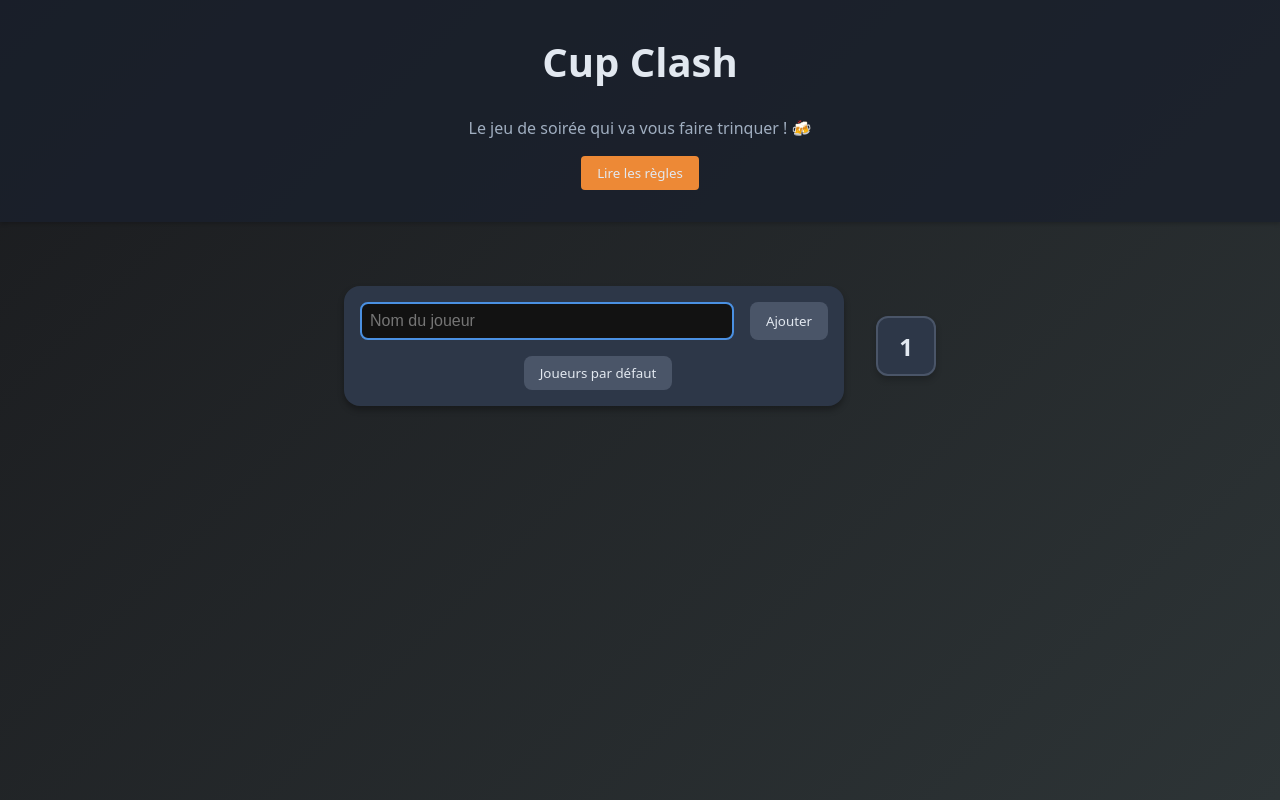
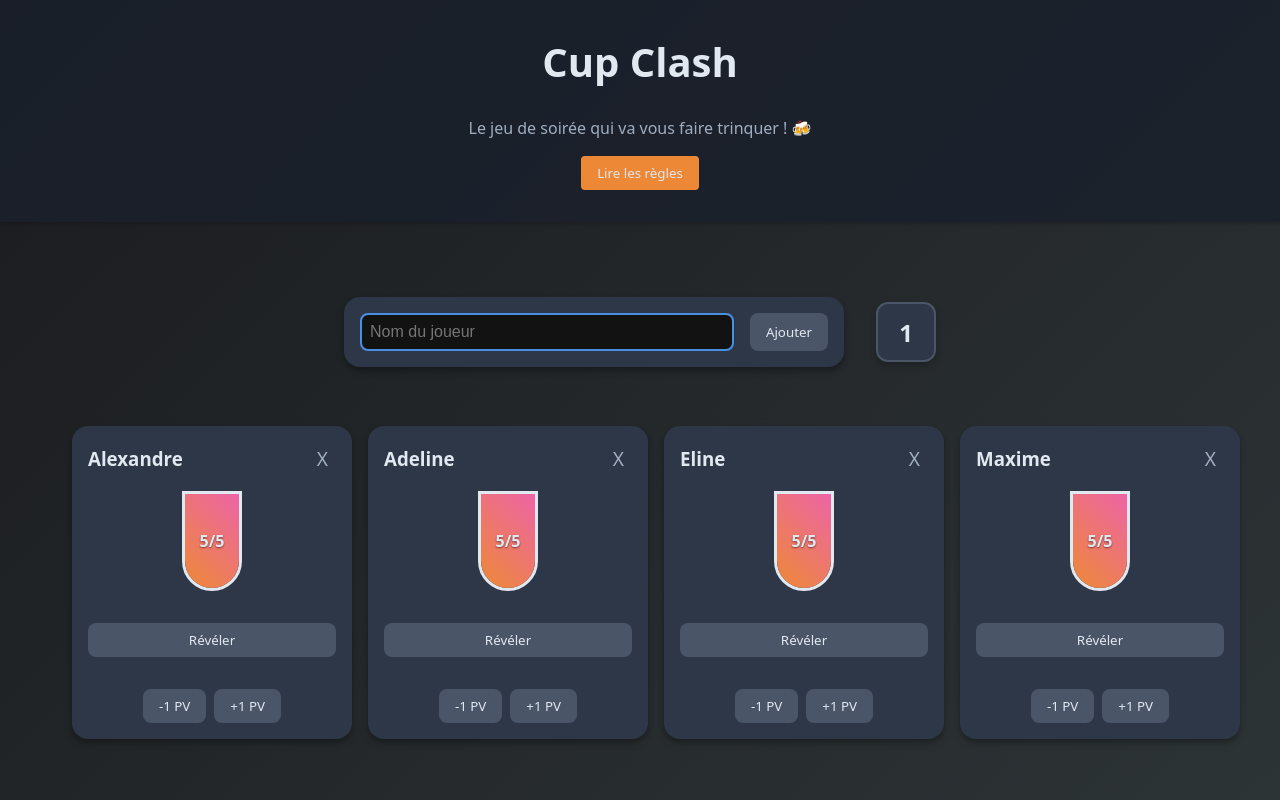
Before and after one commit to AlexandreGaultier/cup-clash, a React (Vite) app: page / in a window 1280 px wide. Built offline with nearby package versions, Linux system fonts and the light colour scheme.

Commit message:
add default Player

```diff
--- a/src/components/PlayerCard.tsx
+++ b/src/components/PlayerCard.tsx
@@ -72,7 +72,7 @@ export const PlayerCard = ({ player, onReveal, onUseSkill, onUpdateHp, onDelete
             onClick={() => onDelete(player.id)}
             className={styles.deleteButton}
           >
-            🗑️
+            X
           </button>
         </div>
         <div className={styles.cupContainer}>
--- a/src/components/PlayerList.tsx
+++ b/src/components/PlayerList.tsx
@@ -5,10 +5,46 @@ import { Dice } from './Dice';
 import { CLASSES } from '../data/classes';
 import styles from './PlayerList.module.css';
 
-const DEFAULT_PLAYERS = ['Alexandre', 'Adeline', 'Eline', 'Maxime', 'Tom'];
+export const PlayerList = () => {
+  const [players, setPlayers] = useState<Player[]>([
+    {
+      id: '1',
+      name: 'Alexandre',
+      hp: 5,
+      maxHp: 5,
+      isRevealed: false,
+      class: CLASSES[Math.floor(Math.random() * CLASSES.length)],
+      skillUsesLeft: 2
+    },
+    {
+      id: '2',
+      name: 'Adeline',
+      hp: 5,
+      maxHp: 5,
+      isRevealed: false,
+      class: CLASSES[Math.floor(Math.random() * CLASSES.length)],
+      skillUsesLeft: 2
+    },
+    {
+      id: '3',
+      name: 'Eline',
+      hp: 5,
+      maxHp: 5,
+      isRevealed: false,
+      class: CLASSES[Math.floor(Math.random() * CLASSES.length)],
+      skillUsesLeft: 2
+    },
+    {
+      id: '4',
+      name: 'Maxime',
+      hp: 5,
+      maxHp: 5,
+      isRevealed: false,
+      class: CLASSES[Math.floor(Math.random() * CLASSES.length)],
+      skillUsesLeft: 2
+    }
+  ]);
 
-export const PlayerList = () => {
-  const [players, setPlayers] = useState<Player[]>([]);
   const [newPlayerName, setNewPlayerName] = useState('');
 
   const addPlayer = () => {
@@ -32,20 +68,6 @@ export const PlayerList = () => {
     if (e.key === 'Enter') {
       addPlayer();
     }
-  };
-
-  const addDefaultPlayers = () => {
-    const defaultPlayersList = DEFAULT_PLAYERS.map(name => ({
-      id: crypto.randomUUID(),
-      name,
-      hp: 5,
-      maxHp: 5,
-      class: CLASSES[Math.floor(Math.random() * CLASSES.length)],
-      isRevealed: false,
-      skillUsesLeft: 0
-    }));
-
-    setPlayers(defaultPlayersList);
   };
 
   const handleReveal = (playerId: string) => {
@@ -97,14 +119,6 @@ export const PlayerList = () => {
               placeholder="Nom du joueur"
             />
             <button onClick={addPlayer}>Ajouter</button>
-            {players.length === 0 && (
-              <button
-                onClick={addDefaultPlayers}
-                className={styles.defaultPlayersButton}
-              >
-                Joueurs par défaut
-              </button>
-            )}
           </div>
         </div>
         <Dice />
```
